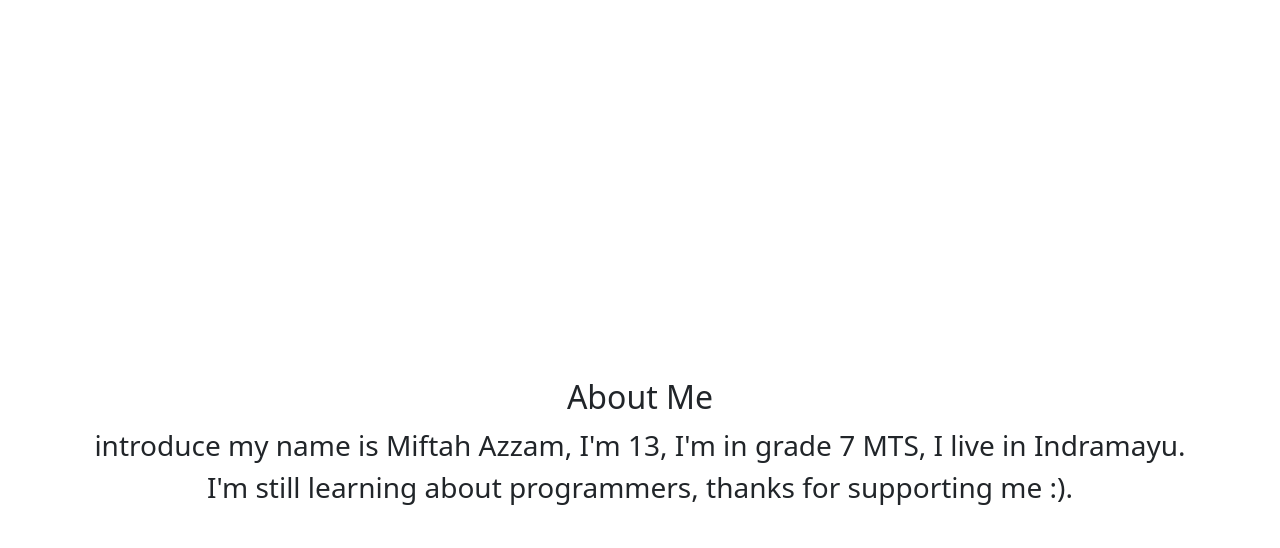
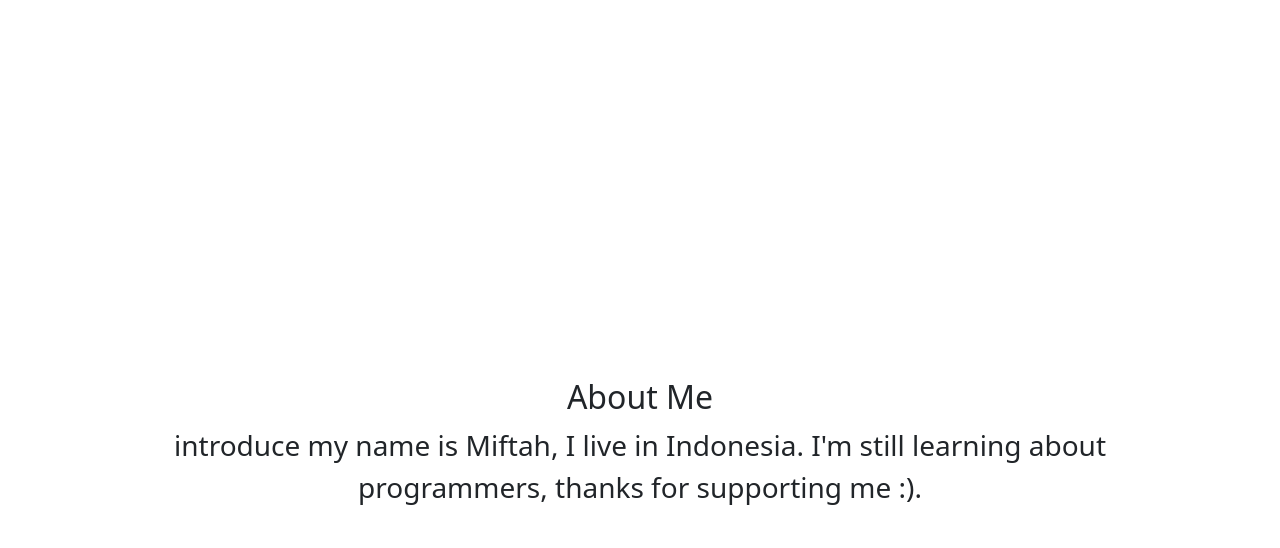
Before and after one commit to miftah0908/miftah0908.github.io, a plain HTML site: page index.html in a window 1280 px wide. Shown: the part 404-952 px from the top of the page. Drawn offline with nearby package versions, Linux system fonts and the light colour scheme.

Commit message:
index.html

```diff
--- a/index.html
+++ b/index.html
@@ -68,7 +68,7 @@
         </div>
         <div class="row justify-content-center">
           <div class="col text-center fs-3 text-center">
-            <p>introduce my name is Miftah Azzam, I'm 13, I'm in grade 7 MTS, I live in Indramayu.
+            <p>introduce my name is Miftah, I live in Indonesia.
                 I'm still learning about programmers, thanks for supporting me :).</p>
           </div>
           </div>
```
